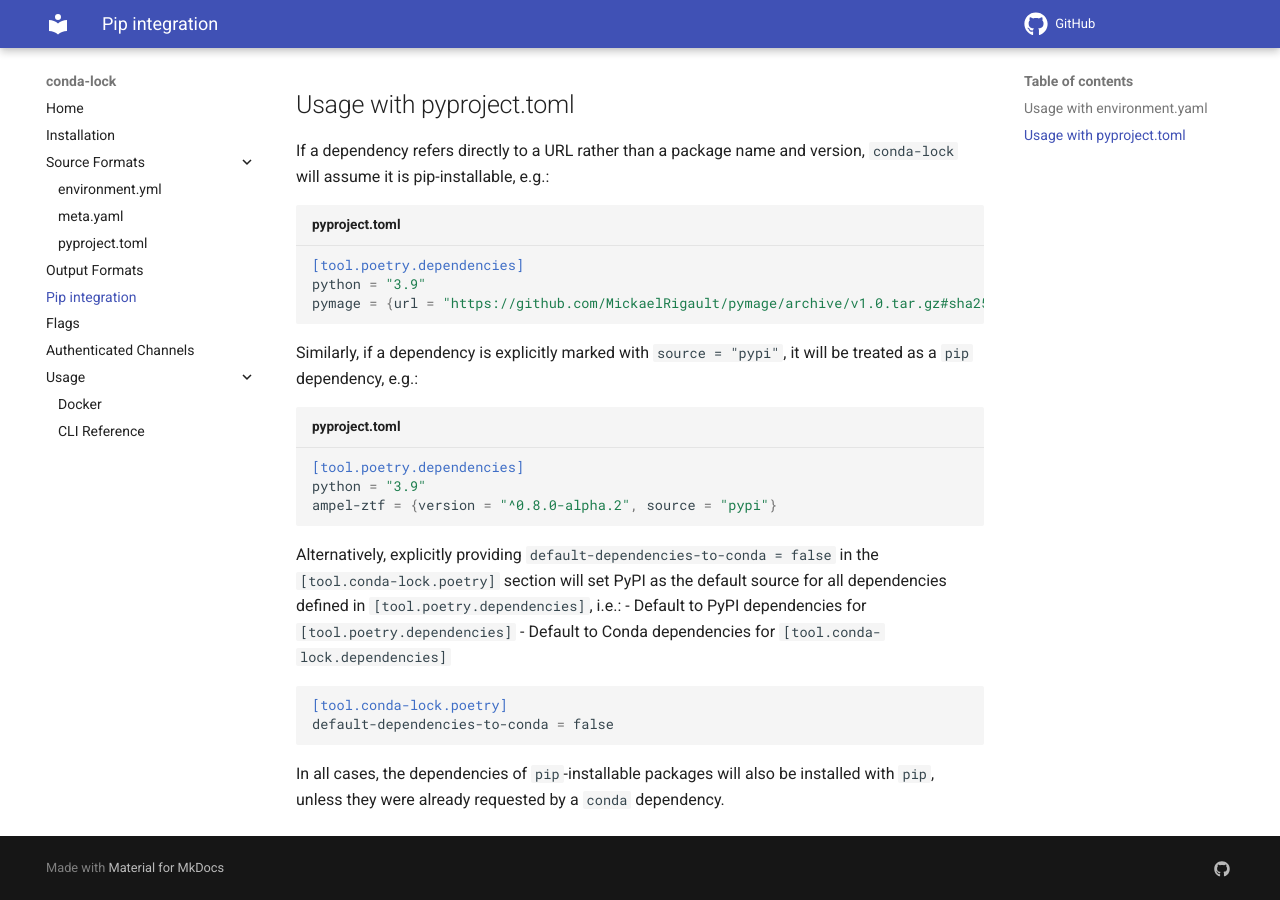
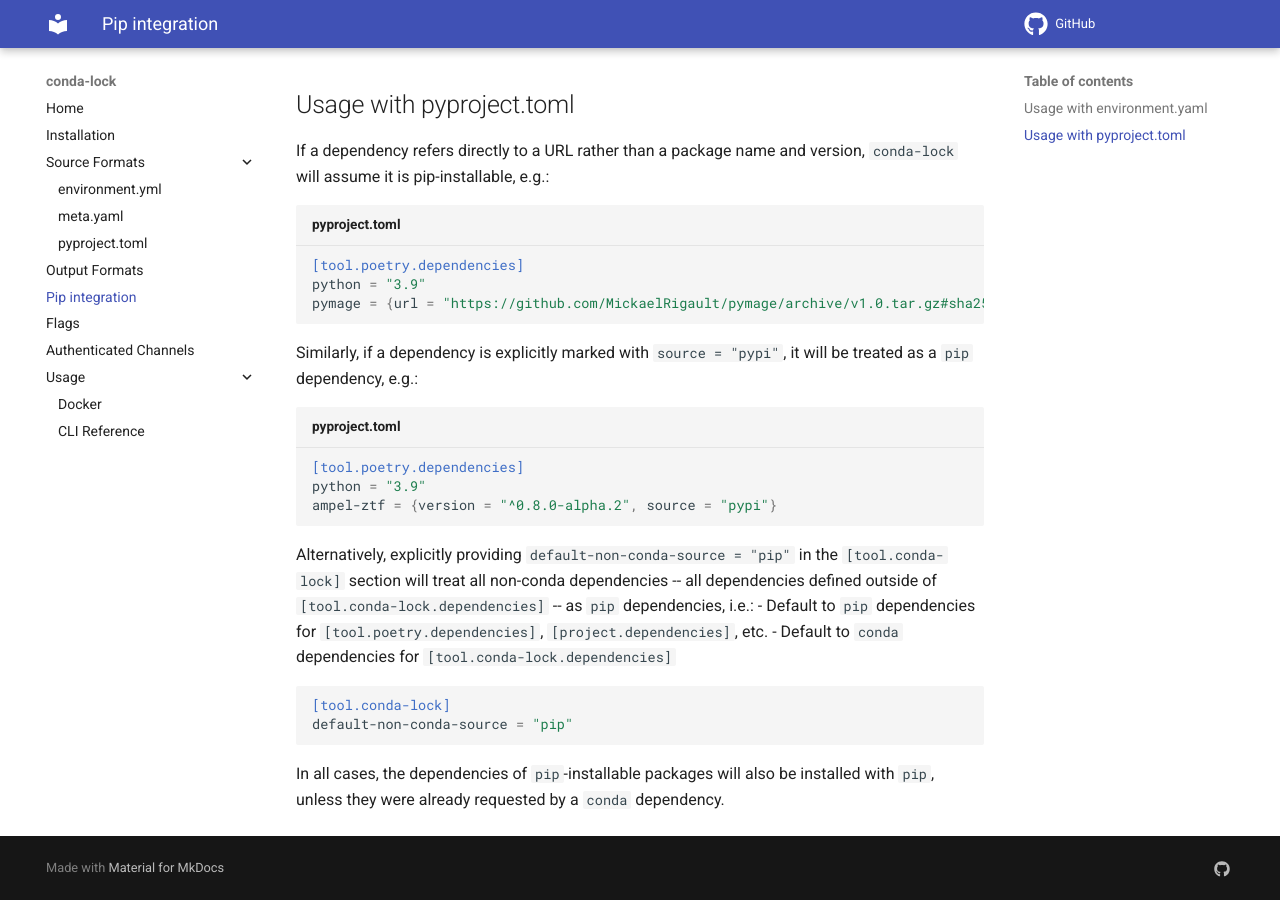
Before and after one commit to conda/conda-lock, an MkDocs documentation site: the page built from docs/pip.md, in a window 1280 px wide and 900 px high, scrolled down 697 px. Built offline with MkDocs 1.6.1 and Material for MkDocs 9.7.7, drawn with Linux system fonts in a browser that asks for light colours; comment, search, counter and statistics services are not loaded.

Commit message:
Naming / Path switch to default-non-conda-source
Implements default source to pypi switch in
[tool.conda-lock] for all supported pyproject.toml
flavors (poetry, pep621(flit, pdm))

````diff
--- a/docs/pip.md
+++ b/docs/pip.md
@@ -45,12 +45,12 @@
 ampel-ztf = {version = "^0.8.0-alpha.2", source = "pypi"}
 ```
 
-Alternatively, explicitly providing  `default-dependencies-to-conda = false` in the `[tool.conda-lock.poetry]` section will set PyPI as the default source for all dependencies defined in `[tool.poetry.dependencies]`, i.e.:
-- Default to PyPI dependencies for `[tool.poetry.dependencies]`
-- Default to Conda dependencies for `[tool.conda-lock.dependencies]`
+Alternatively, explicitly providing  `default-non-conda-source = "pip"` in the `[tool.conda-lock]` section will treat all non-conda dependencies -- all dependencies defined outside of `[tool.conda-lock.dependencies]` -- as `pip` dependencies, i.e.:
+- Default to `pip` dependencies for `[tool.poetry.dependencies]`, `[project.dependencies]`, etc.
+- Default to `conda` dependencies for `[tool.conda-lock.dependencies]`
 ```toml
-[tool.conda-lock.poetry]
-default-dependencies-to-conda = false
+[tool.conda-lock]
+default-non-conda-source = "pip"
 ```
 
 In all cases, the dependencies of `pip`-installable packages will also be
````
Also changed, not shown: README.md (+8 -7 lines), docs/src_pyproject.md (+5 -5 lines), 6 other files.
